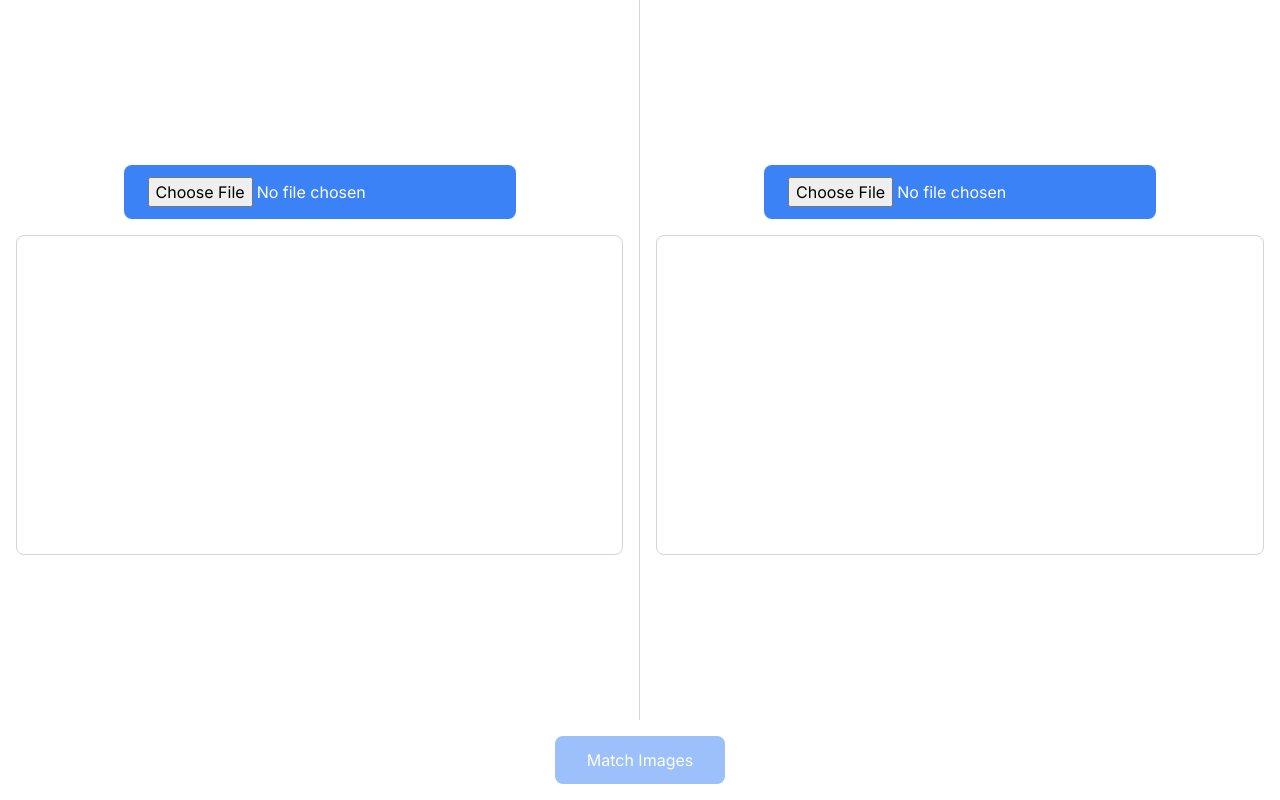
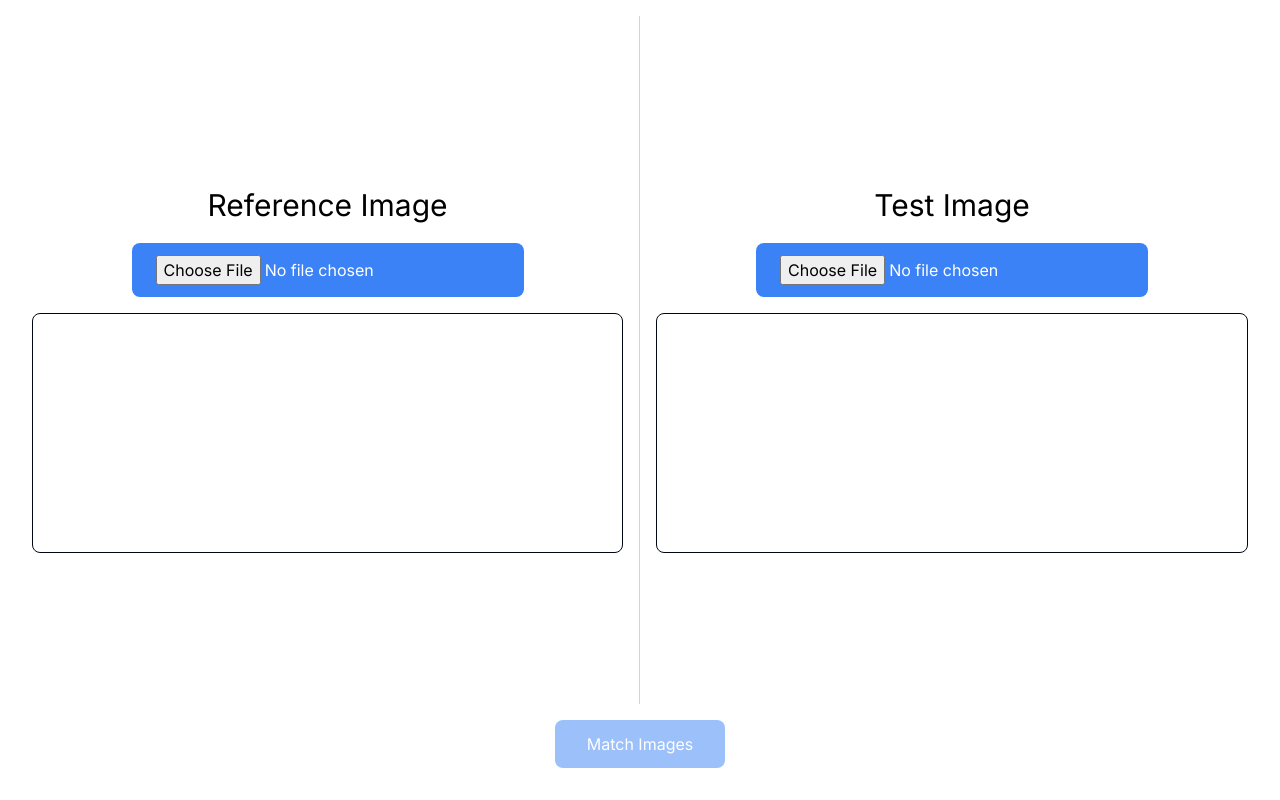
Before and after one commit to montyz69/Match-Images, a Next.js app: page / in a window 1280 px wide. Built offline with nearby package versions, Linux system fonts and the light colour scheme.

Commit message:
api integration

```diff
--- a/app/page.tsx
+++ b/app/page.tsx
@@ -64,9 +64,10 @@ const ImageMatchPage: React.FC = () => {
   };
 
   return (
-    <div className="flex flex-col h-screen overflow-auto">
+    <div className="flex flex-col h-screen overflow-auto p-4">
       <div className="flex flex-col sm:flex-row flex-1">
         <div className="flex flex-col items-center justify-center sm:w-1/2 p-4 border-r border-gray-300">
+          <h3 className='text-3xl m-5'>Reference Image</h3>
           <input
             ref={leftImageInputRef}
             type="file"
@@ -74,13 +75,14 @@ const ImageMatchPage: React.FC = () => {
             onChange={handleLeftImageChange}
             className="mb-4 px-4 sm:px-6 py-3 bg-blue-500 text-white rounded-lg cursor-pointer text-sm sm:text-base"
           />
-          <div className="w-full h-full max-h-[40vh] flex items-center justify-center border border-gray-300 overflow-auto rounded-lg">
+          <div className="w-full border-gray-950 h-full max-h-[30vh] flex items-center justify-center border border-gray-300 overflow-auto rounded-lg bg-white">
             {leftImage && (
               <img src={URL.createObjectURL(leftImage)} alt="Left Image Preview" className="object-contain w-full h-full" />
             )}
           </div>
         </div>
         <div className="flex flex-col items-center justify-center sm:w-1/2 p-4">
+        <h3 className='text-3xl m-5'>Test Image</h3>
           <input
             ref={rightImageInputRef}
             type="file"
@@ -88,7 +90,7 @@ const ImageMatchPage: React.FC = () => {
             onChange={handleRightImageChange}
             className="mb-4 px-4 sm:px-6 py-3 bg-blue-500 text-white rounded-lg cursor-pointer text-sm sm:text-base"
           />
-          <div className="w-full h-full max-h-[40vh] flex items-center justify-center border border-gray-300 overflow-auto rounded-lg">
+          <div className="w-full  border-gray-950 h-full max-h-[30vh] flex items-center justify-center border border-gray-300 overflow-auto rounded-lg bg-white">
             {rightImage && (
               <img src={URL.createObjectURL(rightImage)} alt="Right Image Preview" className="object-contain w-full h-full" />
             )}
@@ -97,9 +99,9 @@ const ImageMatchPage: React.FC = () => {
       </div>
       <div className="p-4 text-center flex flex-col items-center space-y-4">
         {result && (
-          <div className="mb-4 p-4 bg-gray-100 rounded-lg shadow-md w-full text-center">
-            <h1 className="text-3xl mt-5 ">Matching Confidence: {result.matchingConfidence}</h1>
-            <h3 className="text-3xl mt-5 mb-4">Status: {result.status}</h3>
+          <div className="mb-4 p-4 bg-gradient-to-r from-blue-400 to-purple-500 text-white rounded-lg shadow-lg w-full text-center h-[150px] flex flex-col justify-center items-center">
+            <h1 className="text-3xl  font-bold">Matching Confidence: {result.matchingConfidence}</h1>
+            <h3 className="text-3xl mt-2">Status: {result.status}</h3>
           </div>
         )}
         <div className="flex space-x-4">
```
